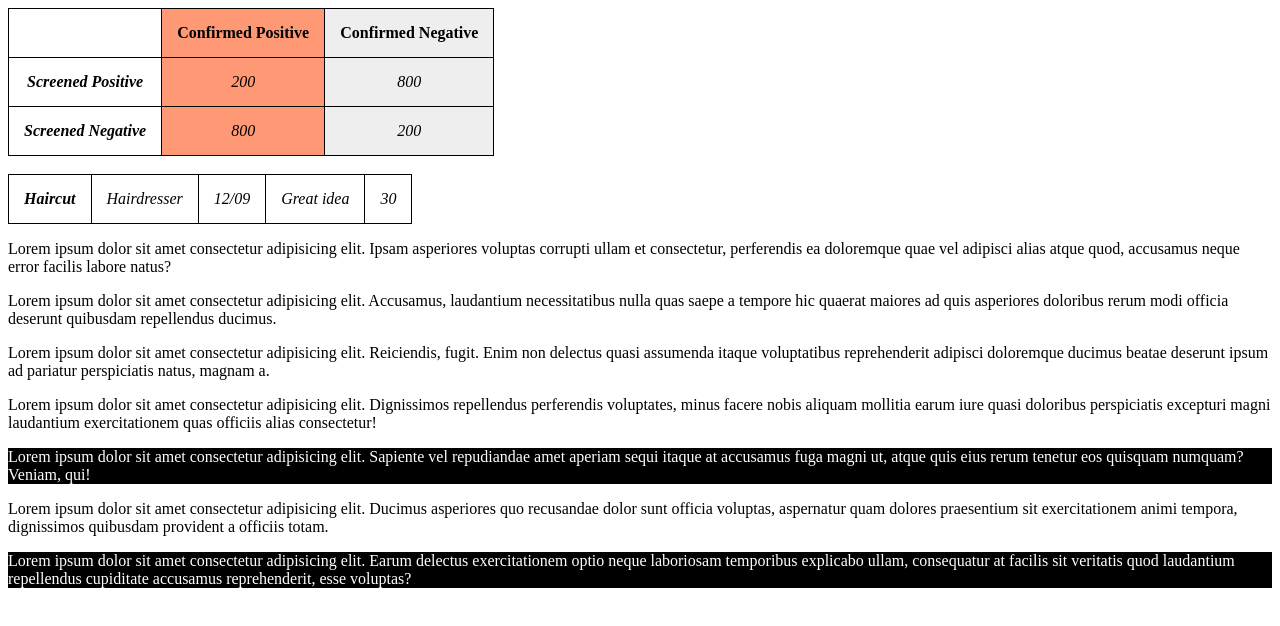
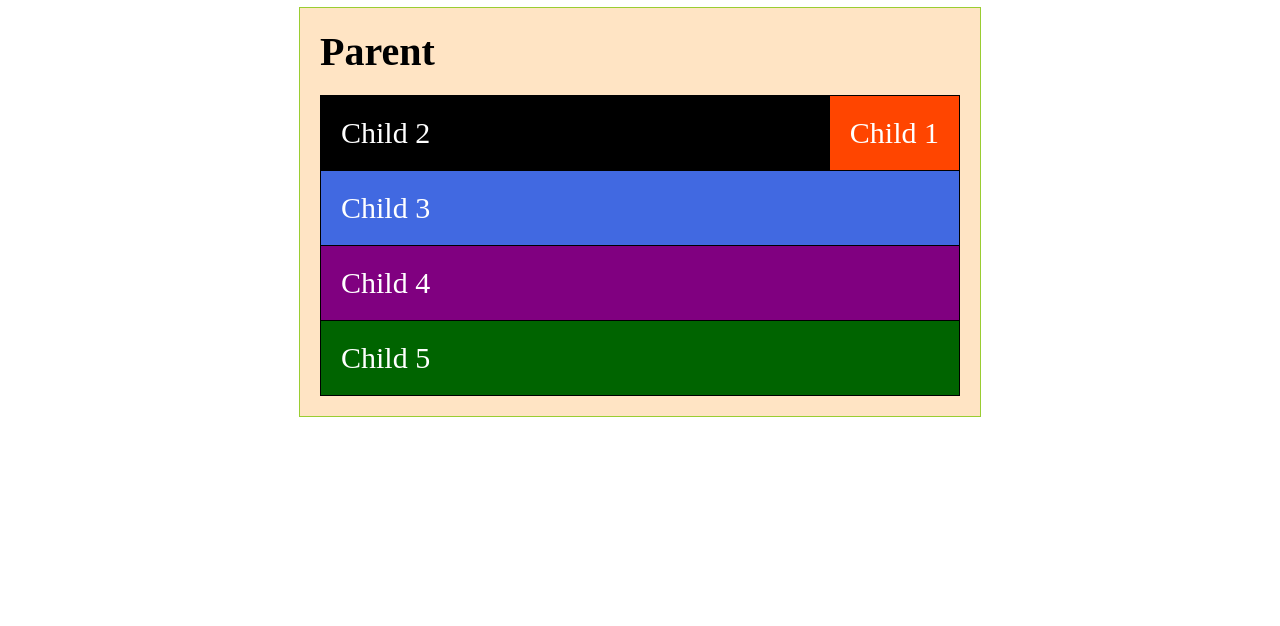
Before and after one commit to lamideolaniyan/random2, a plain HTML site: page index.html in a window 1280 px wide. Drawn offline with Linux system fonts and the light colour scheme.

Commit message:
working with css position attribute

```diff
--- a/index.html
+++ b/index.html
@@ -12,7 +12,6 @@
 			<rect x="0" y="0" width="100" height="50" />
 			<circle class="svg-circle" cx="50" cy="50" r="10" />
 		</svg>
-		-->
 
 		<table class="table">
 			<colgroup>
@@ -53,7 +52,7 @@
 			</tr>
 		</table>
 
-		<!-- <table class="table">
+		 <table class="table">
 
 			<tr>
 				<th>Category</th>
@@ -70,9 +69,10 @@
 				<td>800</td>
 				<td>200</td>
 			</tr>
-		</table> -->
+		</table>
 
-		<div class="table">
+
+		<div class="text">
 			<p>
 				Lorem ipsum dolor sit amet consectetur adipisicing elit. Ipsam
 				asperiores voluptas corrupti ullam et consectetur, perferendis ea
@@ -118,7 +118,19 @@
 				cupiditate accusamus reprehenderit, esse voluptas?
 			</p>
 		</aside>
+	-->
 
+		<main class="main">
+			<div class="parent">
+				<span>Parent</span>
+
+				<div class="child-1">Child 1</div>
+				<div class="child-2">Child 2</div>
+				<div class="child-3">Child 3</div>
+				<div class="child-4">Child 4</div>
+				<div class="child-5">Child 5</div>
+			</div>
+		</main>
 		<script src="app.js"></script>
 	</body>
 </html>
--- a/style.css
+++ b/style.css
@@ -1,5 +1,5 @@
-table {
-	border-collapse: collapse;
+/* body {
+	position: absolute;
 }
 
 th,
@@ -24,3 +24,60 @@ aside.tb p:last-of-type {
 	background-color: black;
 	color: #fff;
 }
+
+.table {
+	border-collapse: collapse;
+
+	position: relative;
+	top: 0;
+	right: 0;
+	margin-bottom: 100px; */
+
+.parent {
+	margin: 0 auto;
+	padding: 20px;
+	width: 50vw;
+	font-size: 30px;
+	color: #fff;
+	background-color: bisque;
+	position: relative;
+
+	outline: 1px solid yellowgreen;
+}
+
+.parent span {
+	display: inline-block;
+	margin-bottom: 20px;
+	font-weight: 700;
+	font-size: 40px;
+	color: black;
+}
+
+.parent div {
+	padding: 20px;
+	border-top: 1px solid black;
+	border-left: 1px solid black;
+	border-right: 1px solid black;
+}
+
+.parent div:last-of-type {
+	border-bottom: 1px solid black;
+}
+
+.child-1 {
+	background-color: orangered;
+	position: absolute;
+	right: 20px;
+}
+.child-2 {
+	background-color: black;
+}
+.child-3 {
+	background-color: royalblue;
+}
+.child-4 {
+	background-color: purple;
+}
+.child-5 {
+	background-color: darkgreen;
+}
```
